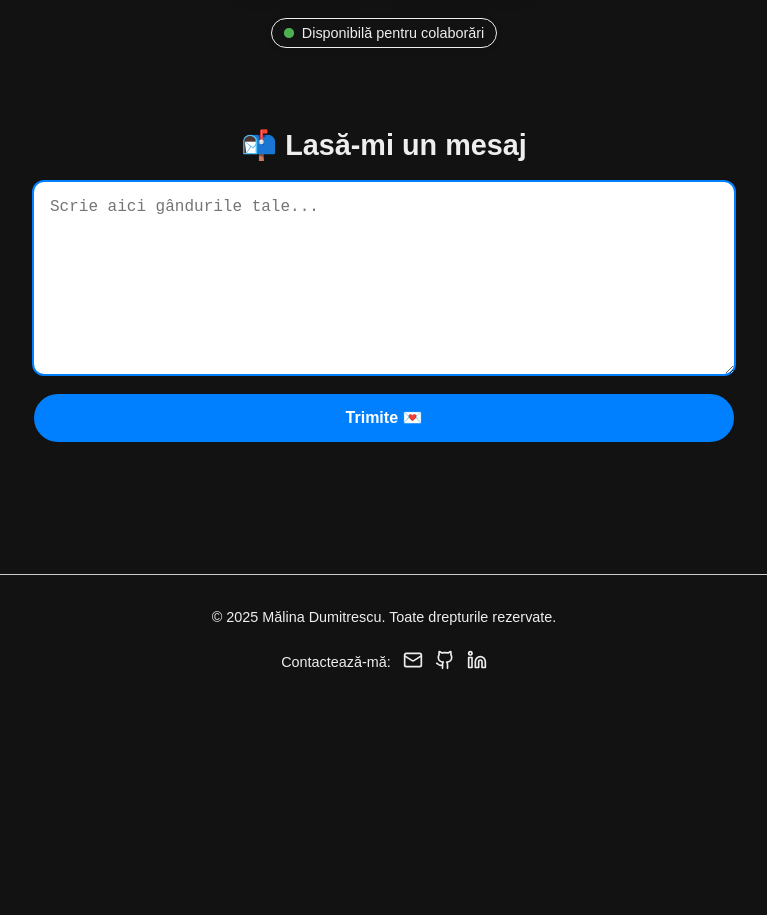
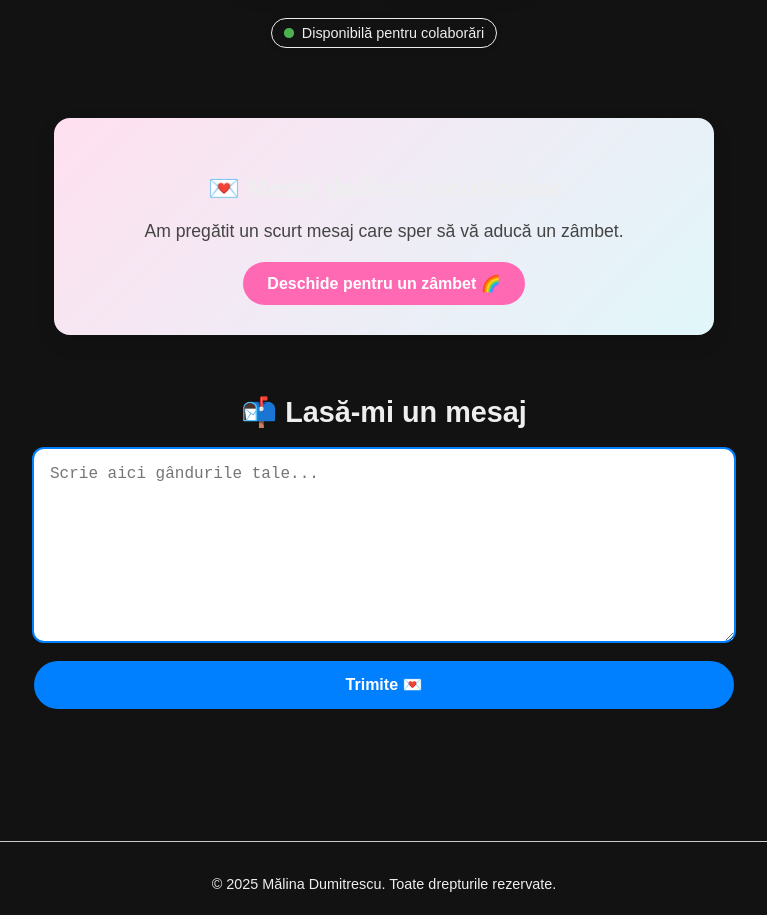
Before and after one commit to MalinaDumitrescu/Portofolio_Site, a React (Vite) app in the folder cv-site/: page / in a window 1280 px wide. Shown: the part 2315-3230 px from the top of the page, without its empty margins (256-1023 px from the left). Before the commit the page ends 3019 px from the top, so only its background shows below. Built offline with nearby package versions, Linux system fonts and the light colour scheme.

Commit message:
added recruiter hyperlink

```diff
--- a/cv-site/src/i18n.js
+++ b/cv-site/src/i18n.js
@@ -76,8 +76,9 @@ const resources = {
             fun: "Creative / Fun",
 
 
-
-
+            recruiter_title: "💌 Mesaj dedicat recrutorilor",
+            recruiter_text: "Am pregătit un scurt mesaj care sper să vă aducă un zâmbet.",
+            recruiter_button: "Deschide pentru un zâmbet"
 
 
         }
@@ -156,6 +157,10 @@ const resources = {
             fun: "Creative / Fun",
 
 
+
+            recruiter_title: "💌 A note for recruiters",
+            recruiter_text: "I've prepared a short message that I hope will make you smile.",
+            recruiter_button: "Open for a smile"
 
 
 
@@ -236,6 +241,13 @@ const resources = {
 
 
 
+            recruiter_title: "💌 Eine Nachricht für Recruiter",
+            recruiter_text: "Ich habe eine kleine Botschaft vorbereitet – vielleicht zaubert sie Ihnen ein Lächeln ins Gesicht.",
+            recruiter_button: "Öffnen für ein Lächeln"
+
+
+
+
 
         }
     }
--- a/cv-site/src/pages/Home.jsx
+++ b/cv-site/src/pages/Home.jsx
@@ -82,7 +82,23 @@ function Home() {
 
             {/* ▶️ Badge + Message */}
             <StatusBadge />
+
+            {/* ▶️ recruiter site + Message */}
+            <section className="recruiter-box" data-aos="zoom-in">
+                <h3>{t('recruiter_title')}</h3>
+                <p>{t('recruiter_text')}</p>
+                <a
+                    href="https://malinadumitrescu.github.io/NiceDayForRecruiters/"
+                    target="_blank"
+                    rel="noopener noreferrer"
+                    className="recruiter-button"
+                >
+                    {t('recruiter_button')} 🌈
+                </a>
+            </section>
+
             <MessageBox />
+
         </div>
     );
 }
--- a/cv-site/src/styles/Home.css
+++ b/cv-site/src/styles/Home.css
@@ -165,3 +165,59 @@ h1 {
     margin: 0 auto 30px;
     max-width: 800px;
 }
+
+
+
+
+
+
+
+.recruiter-box {
+    background: linear-gradient(135deg, #ffe0f0, #e0f7fa);
+    padding: 30px;
+    margin: 50px auto 0;
+    border-radius: 16px;
+    max-width: 600px;
+    box-shadow: 0 8px 20px rgba(0, 0, 0, 0.1);
+    text-align: center;
+    animation: floatIn 0.8s ease forwards;
+}
+
+.recruiter-box h3 {
+    font-size: 1.6rem;
+    margin-bottom: 10px;
+}
+
+.recruiter-box p {
+    font-size: 1.1rem;
+    margin-bottom: 20px;
+    color: #444;
+}
+
+.recruiter-button {
+    display: inline-block;
+    background-color: #ff69b4;
+    color: white;
+    padding: 12px 24px;
+    border-radius: 30px;
+    font-weight: bold;
+    text-decoration: none;
+    transition: background 0.3s ease, transform 0.2s ease;
+}
+
+.recruiter-button:hover {
+    background-color: #ff1493;
+    transform: scale(1.05);
+}
+
+/* Animație subtilă */
+@keyframes floatIn {
+    from {
+        opacity: 0;
+        transform: translateY(20px);
+    }
+    to {
+        opacity: 1;
+        transform: translateY(0);
+    }
+}
```
